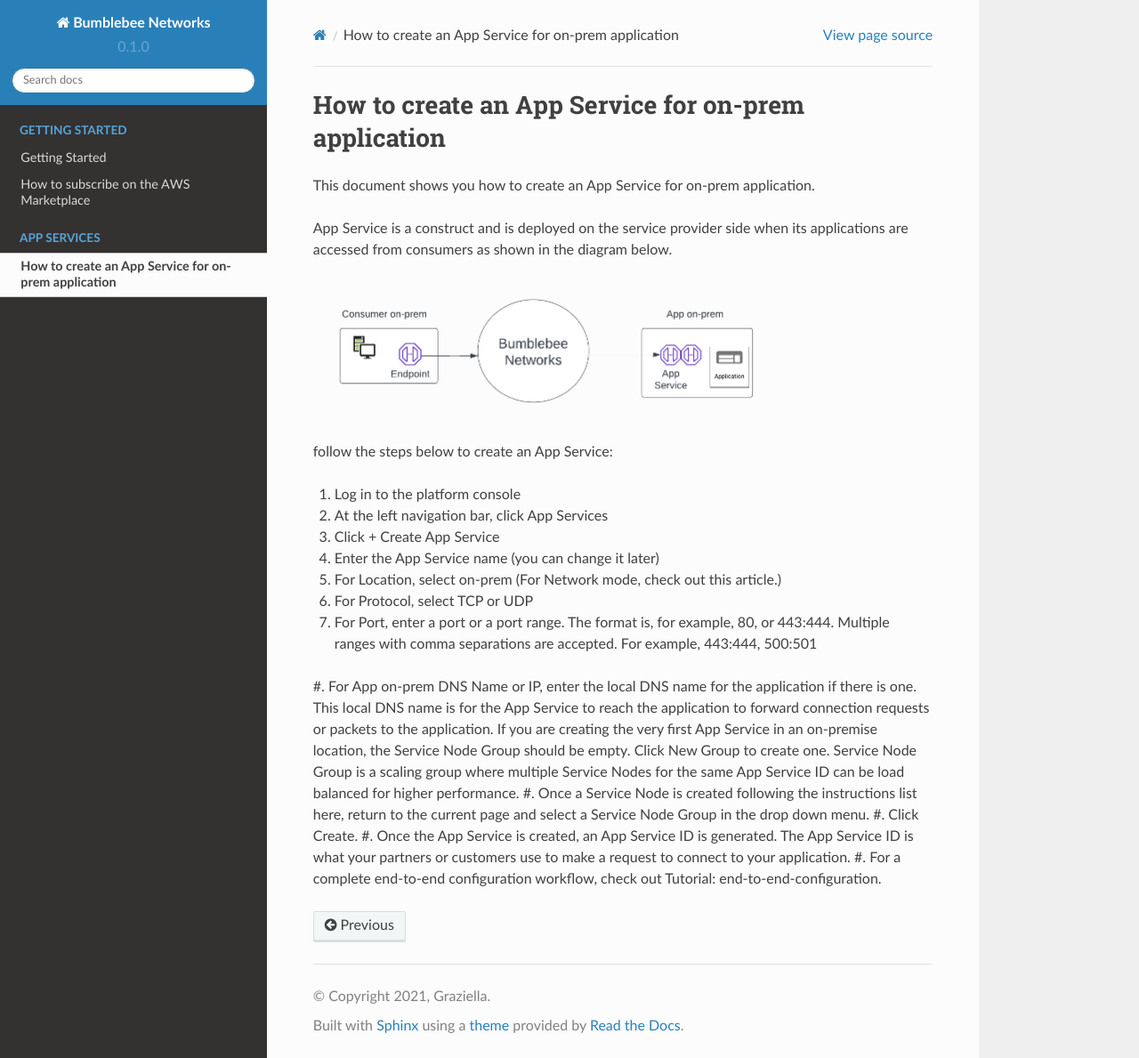
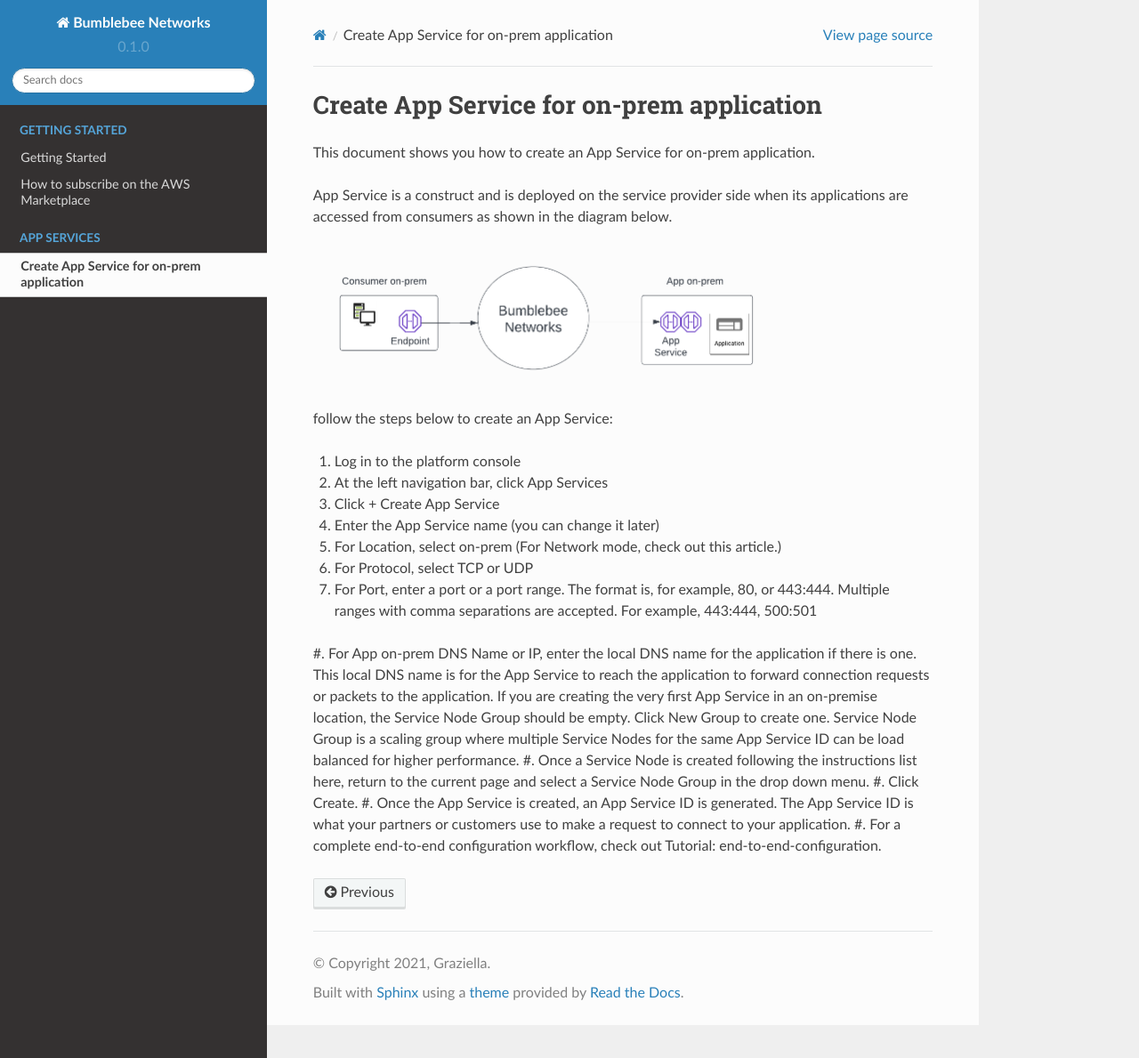
Before and after one commit to sherrywei-bumblebee/bumblebee-docs, a Sphinx documentation site: the page built from docs/source/AppService/create_app_service_onprem.rst, in a window 1280 px wide and 1189 px high. Shown: the whole window at 89% size. Built offline with Sphinx 7.4.7 and the Read the Docs theme 2.0.0, drawn with Linux system fonts in a browser that asks for light colours; pages that are not in the unit, such as notebooks, are missing from menus.

Commit message:
edit app service section

```diff
--- a/docs/source/AppService/create_app_service_onprem.rst
+++ b/docs/source/AppService/create_app_service_onprem.rst
@@ -1,5 +1,5 @@
 ======================================================
-How to create an App Service for on-prem application
+Create App Service for on-prem application
 ======================================================
 
 
```
